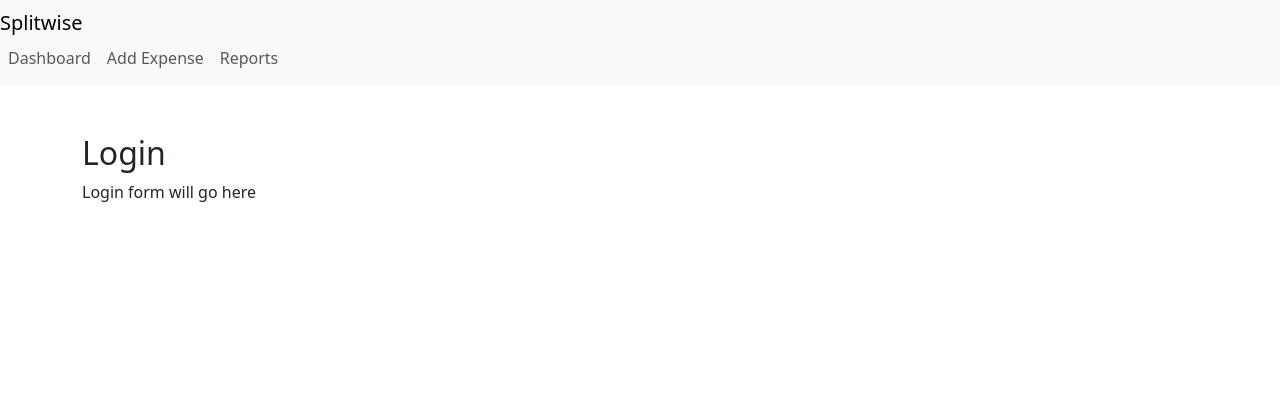
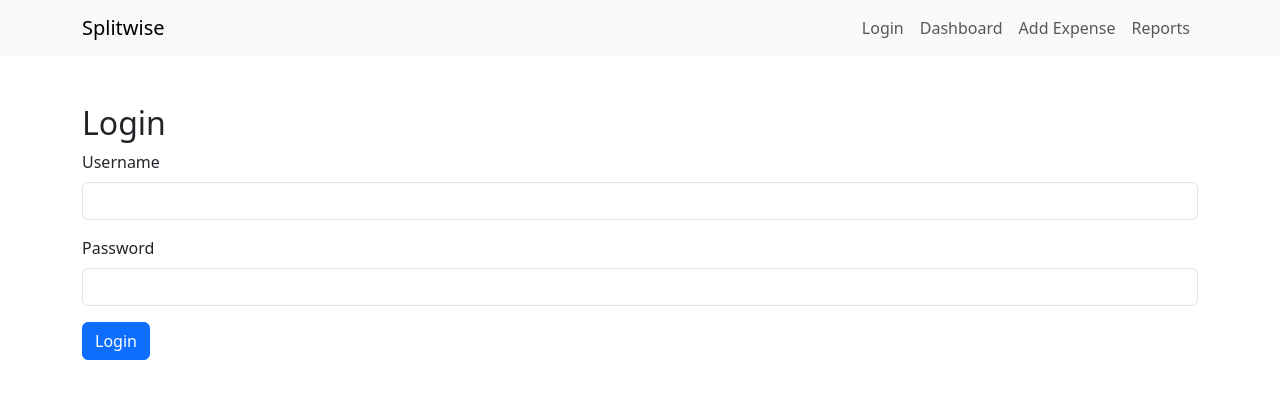
Before and after one commit to SajeelHussain/Splitwise, a React (Create React App) app: page / in a window 1280 px wide. Shown: the top 398 px of the page. Built offline with nearby package versions, Linux system fonts and the light colour scheme.

Commit message:
Implement login feature and logout button

```diff
--- a/src/App.js
+++ b/src/App.js
@@ -1,5 +1,6 @@
 import { BrowserRouter as Router, Routes, Route } from "react-router-dom";
 import mockData from "./data/mockData";
+import { AuthProvider } from "./context/AuthContext";
 import Navbar from "./components/Navbar";
 import Login from "./pages/Login";
 import Dashboard from "./pages/Dashboard";
@@ -9,6 +10,7 @@
 
 function App() {
   return (
+    <AuthProvider>
       <Router>
         <Navbar />
         <Routes>
@@ -18,6 +20,7 @@
           <Route path="/reports" element={<Reports />} />
         </Routes>
       </Router>
+    </AuthProvider>
   );
 }
 
--- a/src/components/Navbar.js
+++ b/src/components/Navbar.js
@@ -1,12 +1,34 @@
-import { Link } from "react-router-dom";
+import { Link, useNavigate } from "react-router-dom";
+import { useAuth } from "../context/AuthContext";
+
 function Navbar() {
+  const { user, logout } = useAuth();
+  const navigate = useNavigate();
+
+  const handleLogout = () => {
+    logout();
+    navigate("/");
+  };
+
   return (
     <nav className="navbar navbar-expand-lg navbar-light bg-light">
-      <div className="Container">
+      <div className="container">
         <Link className="navbar-brand" to="/">
           Splitwise
         </Link>
         <div className="navbar-nav">
+          {user ? (
+            <>
+              <span className="nav-link">Hello, {user.name}</span>
+              <button className="nav-link btn btn-link" onClick={handleLogout}>
+                Logout
+              </button>
+            </>
+          ) : (
+            <Link className="nav-link" to="/">
+              Login
+            </Link>
+          )}
           <Link className="nav-link" to="/dashboard">
             Dashboard
           </Link>
@@ -21,4 +43,5 @@
     </nav>
   );
 }
+
 export default Navbar;
--- /dev/null
+++ b/src/context/AuthContext.js
@@ -0,0 +1,22 @@
+import { createContext, useState, useContext } from "react";
+
+const AuthContext = createContext();
+export function AuthProvider({ children }) {
+  const [user, setUser] = useState(null);
+  const login = (user) => {
+    setUser(user);
+    return true;
+  };
+  const logout = () => {
+    setUser(null);
+  };
+  return (
+    <AuthContext.Provider value={{ user, login, logout }}>
+      {children}
+    </AuthContext.Provider>
+  );
+}
+
+export function useAuth() {
+  return useContext(AuthContext);
+}
--- a/src/pages/Login.js
+++ b/src/pages/Login.js
@@ -1,9 +1,65 @@
+import { useState } from "react";
+import { useNavigate } from "react-router-dom";
+import { useAuth } from "../context/AuthContext";
+import mockData from "../data/mockData";
+
 function Login() {
+  const [username, setUsername] = useState("");
+  const [password, setPassword] = useState("");
+  const [error, setError] = useState("");
+  const { login } = useAuth();
+  const navigate = useNavigate();
+
+  const handleSubmit = (e) => {
+    e.preventDefault();
+    const user = mockData.users.find(
+      (u) => u.username === username && u.password === password
+    );
+    if (user) {
+      login(user);
+      navigate("/dashboard");
+    } else {
+      setError("Invalid username or password");
+    }
+  };
+
   return (
     <div className="container mt-5">
       <h2>Login</h2>
-      <p>Login form will go here</p>
+      {error && <div className="alert alert-danger">{error}</div>}
+      <form onSubmit={handleSubmit}>
+        <div className="mb-3">
+          <label htmlFor="username" className="form-label">
+            Username
+          </label>
+          <input
+            type="text"
+            className="form-control"
+            id="username"
+            value={username}
+            onChange={(e) => setUsername(e.target.value)}
+            required
+          />
+        </div>
+        <div className="mb-3">
+          <label htmlFor="password" className="form-label">
+            Password
+          </label>
+          <input
+            type="password"
+            className="form-control"
+            id="password"
+            value={password}
+            onChange={(e) => setPassword(e.target.value)}
+            required
+          />
+        </div>
+        <button type="submit" className="btn btn-primary">
+          Login
+        </button>
+      </form>
     </div>
   );
 }
+
 export default Login;
```
Lines whose indentation alone changed are shown as unchanged.
